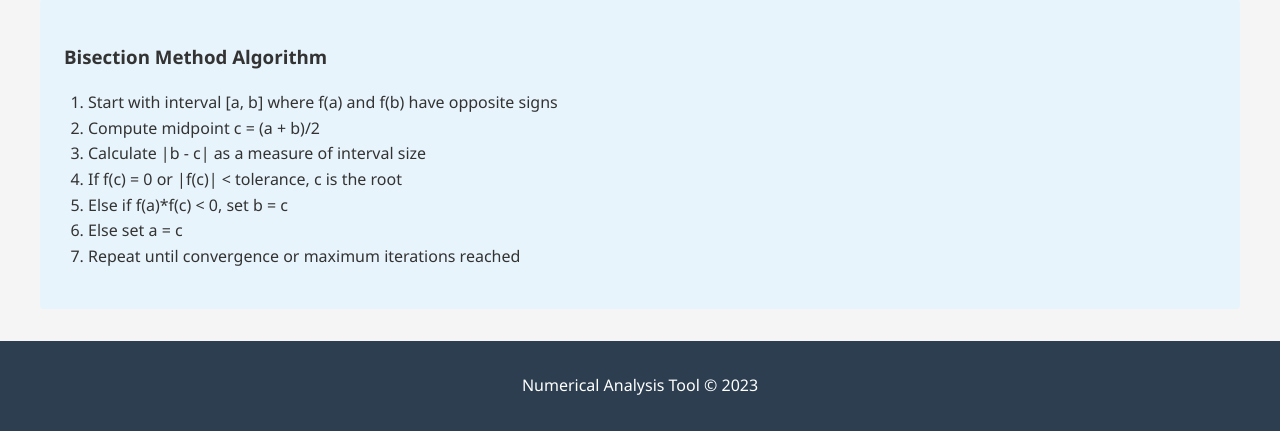
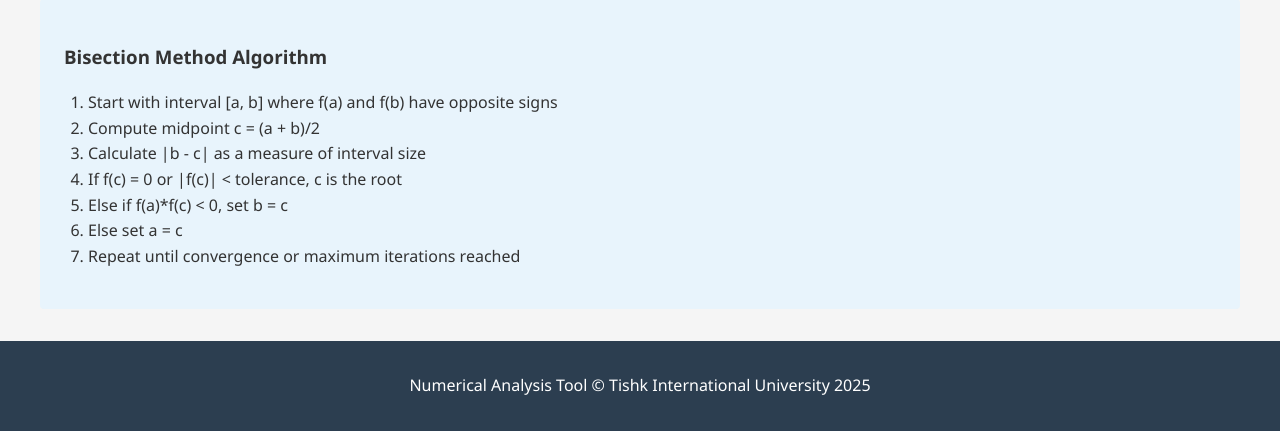
Before and after one commit to Akar-30/school, a Flask app: page /bisection in a window 1280 px wide. Shown: the part 821-1252 px from the top of the page. Run offline with Flask 2, Linux system fonts and the light colour scheme.

Commit message:
Update footer text in base.html and add Arduino sketches for distance measurement with LED indicators and buzzer functionality

```diff
--- a/semester6/numerical_analysis_app/templates/base.html
+++ b/semester6/numerical_analysis_app/templates/base.html
@@ -50,7 +50,7 @@
         {% block content %}{% endblock %}
     </main>
     <footer>
-        <p>Numerical Analysis Tool &copy; 2023</p>
+        <p>Numerical Analysis Tool &copy; Tishk International University 2025</p>
     </footer>
     <script src="{{ url_for('static', filename='js/script.js') }}"></script>
 </body>
```
Also changed, not shown: semester6/numerical_analysis_app/README.md, 5 other files.
